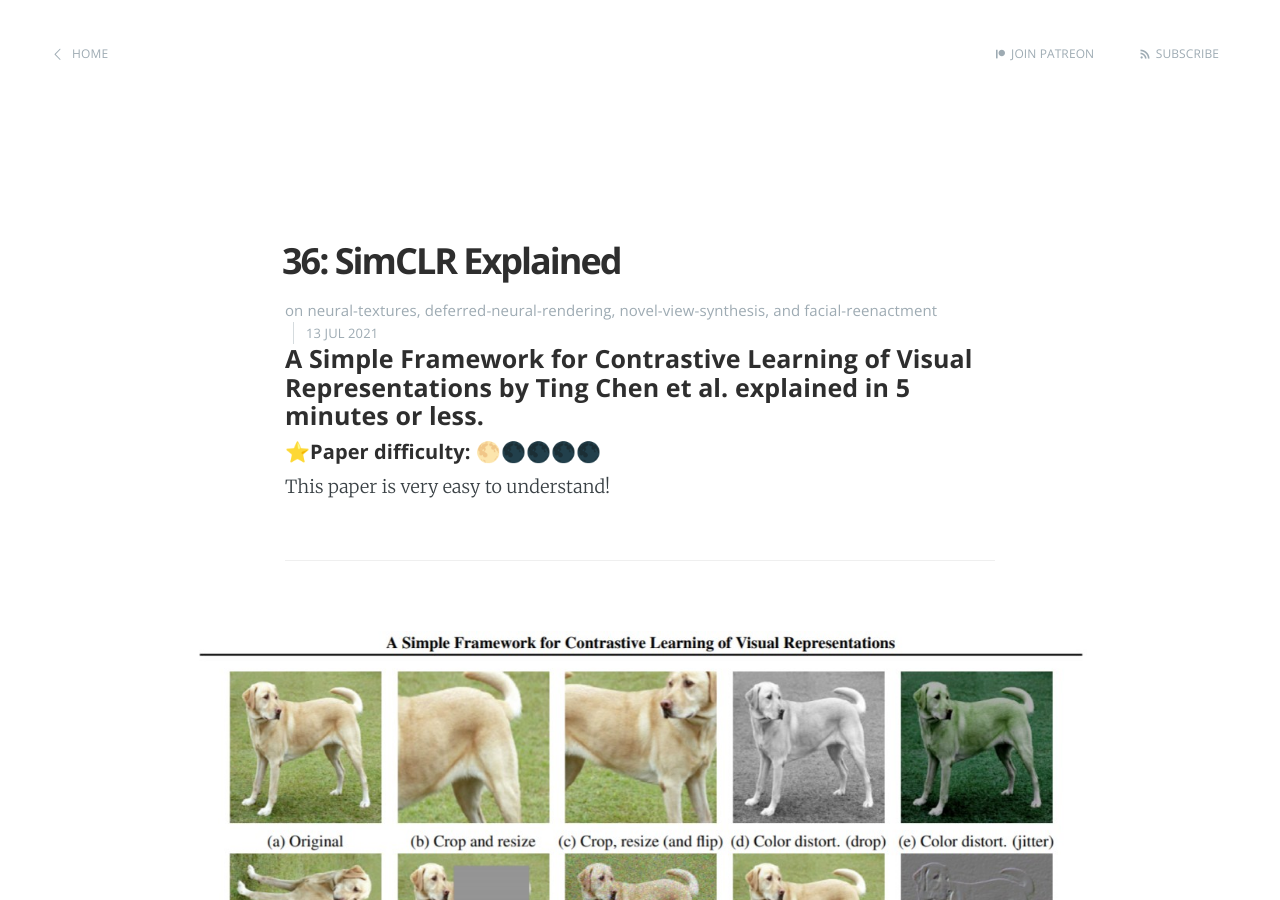
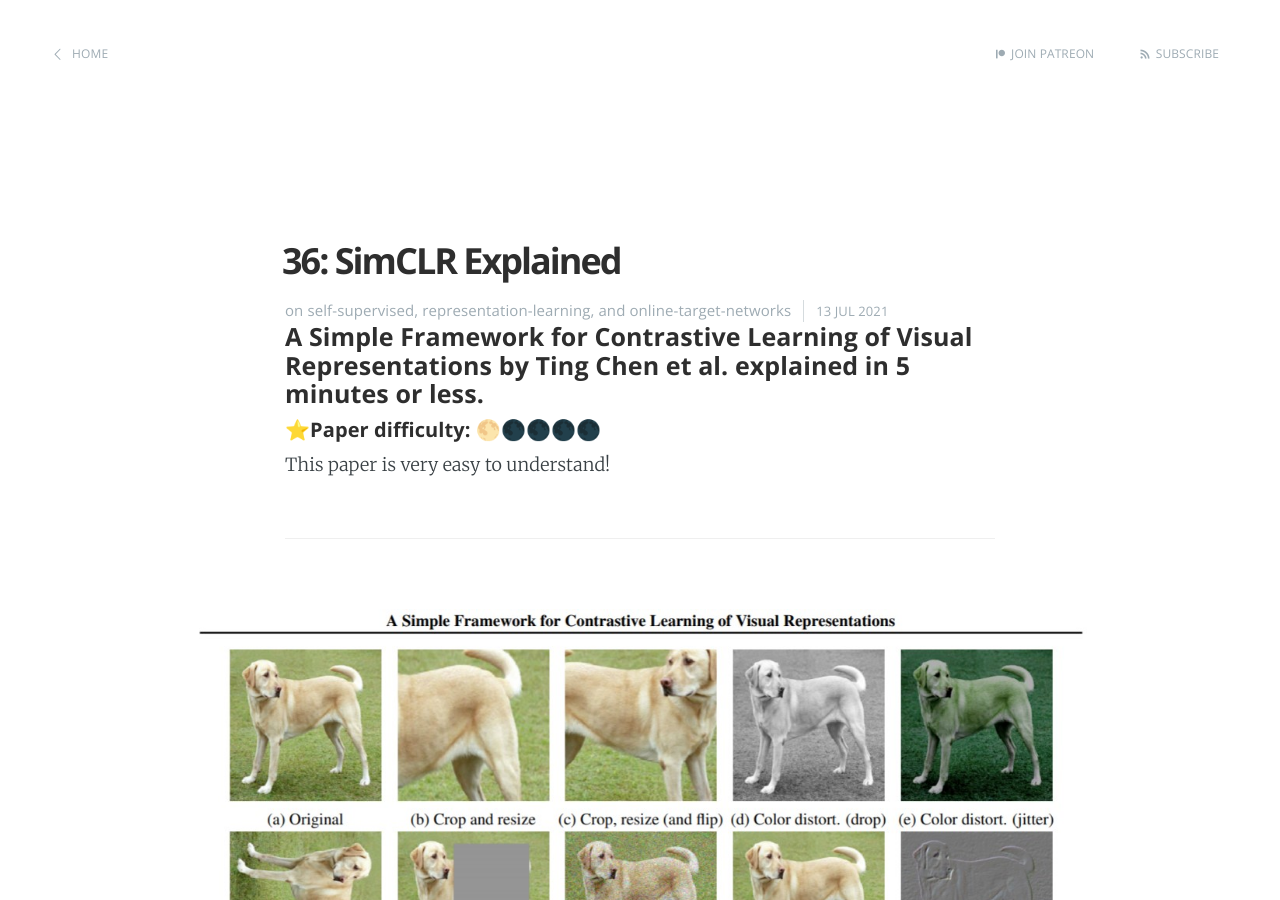
Before and after one commit to KirillDemochkin/kirilldemochkin.github.io, a Jekyll site: the page built from _posts/2021-7-13-SimCLR.md, in a window 1280 px wide and 900 px high. Built offline with Jekyll 4.4.1, drawn with Linux system fonts in a browser that asks for light colours; comment, search, counter and statistics services are not loaded.

Commit message:
Update 2021-7-13-SimCLR.md

```diff
--- a/_posts/2021-7-13-SimCLR.md
+++ b/_posts/2021-7-13-SimCLR.md
@@ -3,7 +3,7 @@ layout: post
 title:  "36: SimCLR Explained"
 description: "A Simple Framework for Contrastive Learning of Visual Representations by Ting Chen et al. explained in 5 minutes or less"
 date:   2021-7-13 19:00:00 -0000
-categories: neural-textures deferred-neural-rendering novel-view-synthesis facial-reenactment
+categories: self-supervised representation-learning online-target-networks
 ---
 
 #### A Simple Framework for Contrastive Learning of Visual Representations by Ting Chen et al. explained in 5 minutes or less.
```
